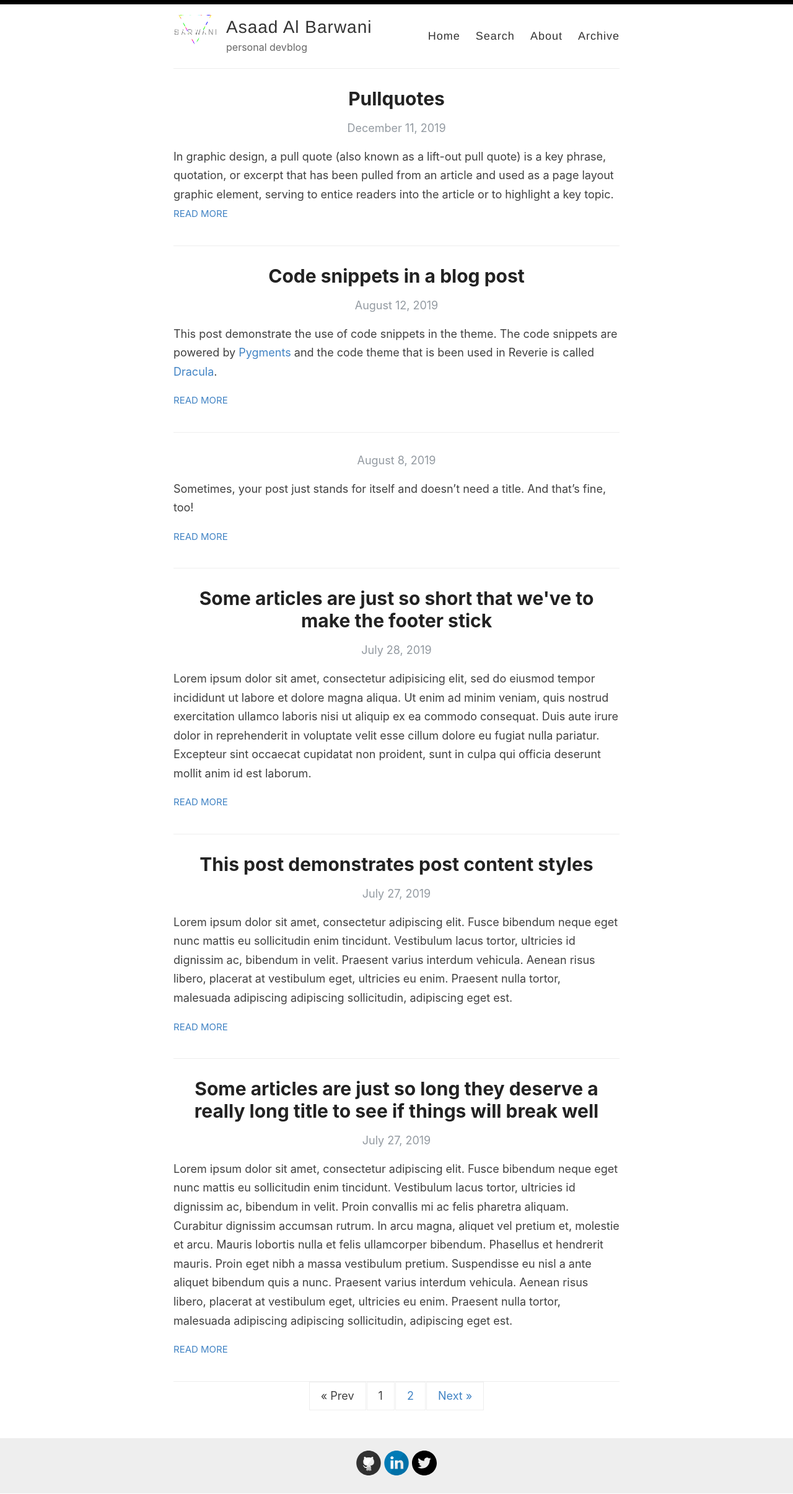
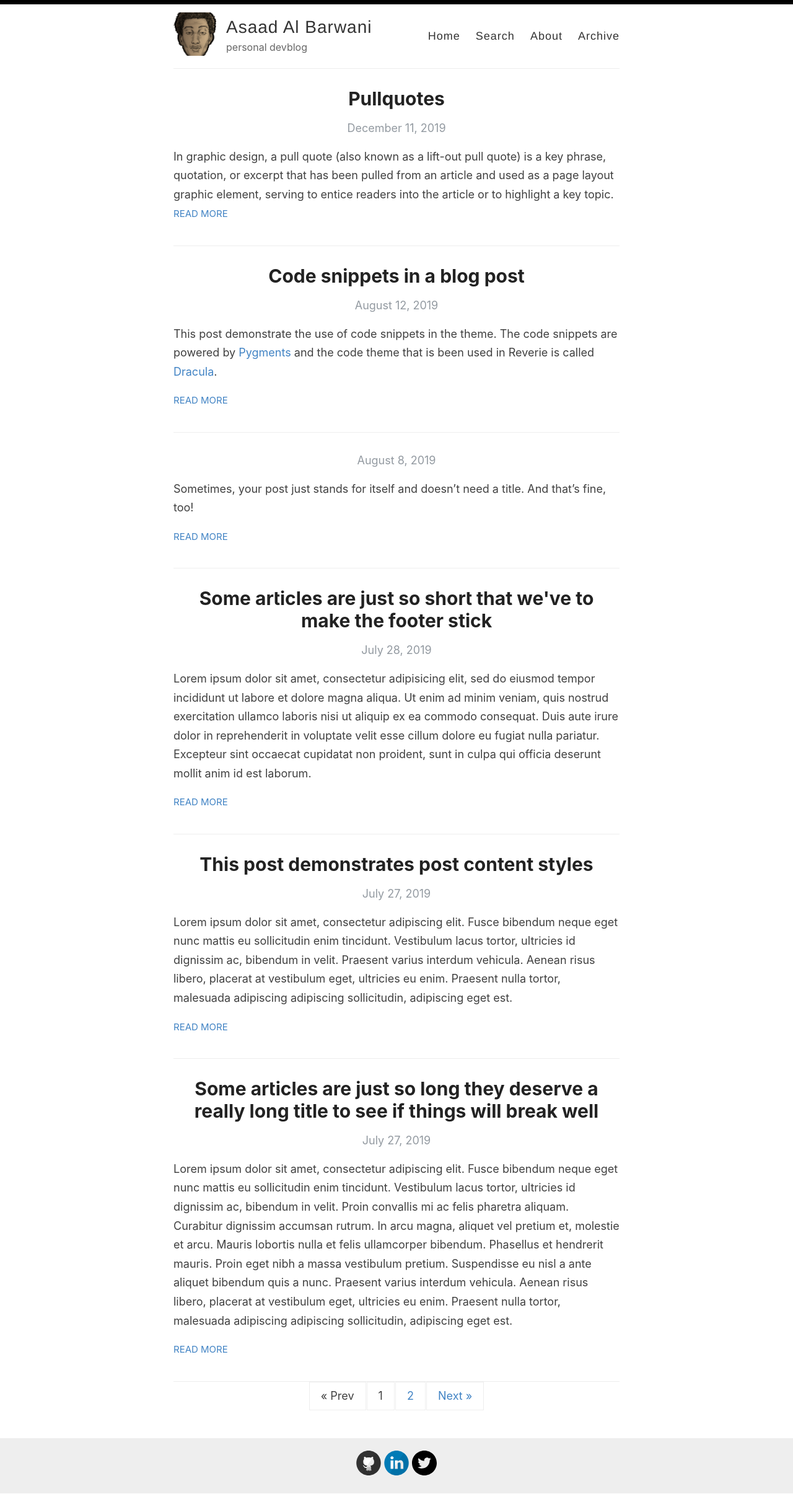
Before and after one commit to barrwani/blog, a Jekyll site: the page built from index.html, in a window 1280 px wide. Shown: the whole page at 62% size. Built offline with Jekyll 4.4.1, drawn with Linux system fonts in a browser that asks for light colours; the list of posts is cut into pages by our own code.

Commit message:
Update _config.yml

```diff
--- a/_config.yml
+++ b/_config.yml
@@ -12,7 +12,7 @@ author: Asaad Al Barwani
 description: personal devblog
 
 # URL of your avatar or profile pic (you could use your GitHub profile pic)
-avatar: /images/bwicon.png
+avatar: /images/cH3G1w.png
 
 #
 # Flags below are optional
```
